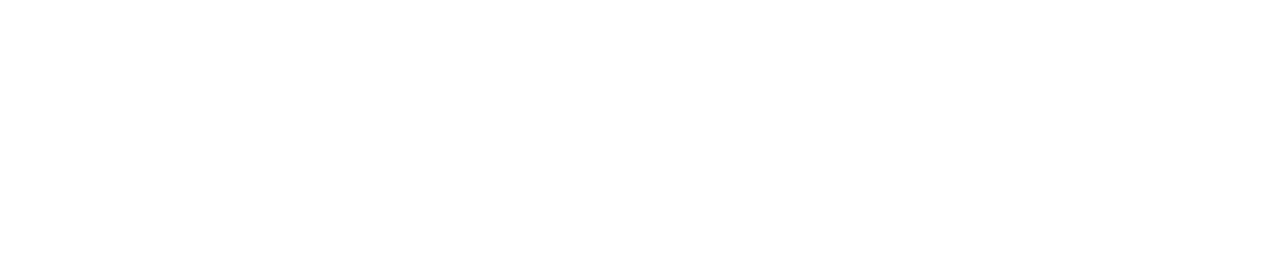
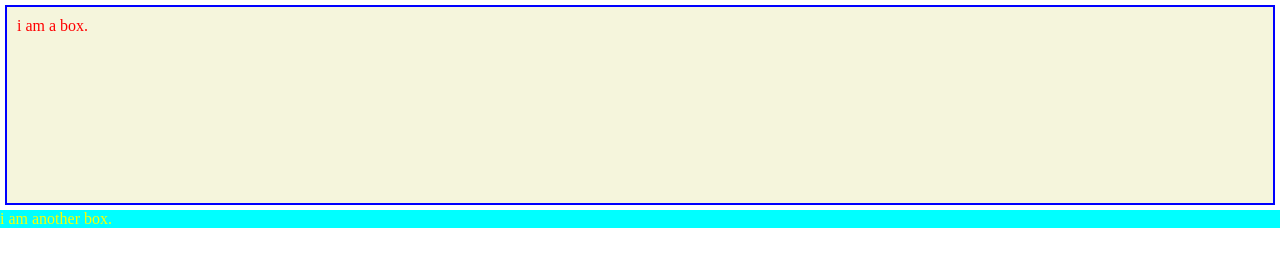
Before and after one commit to pratappatra078/full-stack-web-development, a plain HTML site: page Sigma Web Development/lecture-18/index.html in a window 1280 px wide. Drawn offline with Linux system fonts and the light colour scheme.

Commit message:
Video 18 complete

```diff
--- a/Sigma Web Development/lecture-18/index.html
+++ b/Sigma Web Development/lecture-18/index.html
@@ -1,11 +1,33 @@
 <!DOCTYPE html>
 <html lang="en">
-<head>
-    <meta charset="UTF-8">
-    <meta name="viewport" content="width=device-width, initial-scale=1.0">
+  <head>
+    <meta charset="UTF-8" />
+    <meta name="viewport" content="width=device-width, initial-scale=1.0" />
     <title>Document</title>
-</head>
-<body>
-
-</body>
+    <style>
+        *{
+            margin: 0;
+            padding: 0;
+        }
+      .box {
+        background-color: aqua;
+      }
+      .box1{
+        background-color: beige;
+        color: red;
+        padding: 10px;
+        margin: 5px;
+        border: 2px solid blue;
+        height: 200px;
+        box-sizing: border-box;
+      }
+      .box2{
+        color: yellow;
+      }
+    </style>
+  </head>
+  <body>
+    <div class="box box1">i am a box.</div>
+    <div class="box box2">i am another box.</div>
+  </body>
 </html>
```
